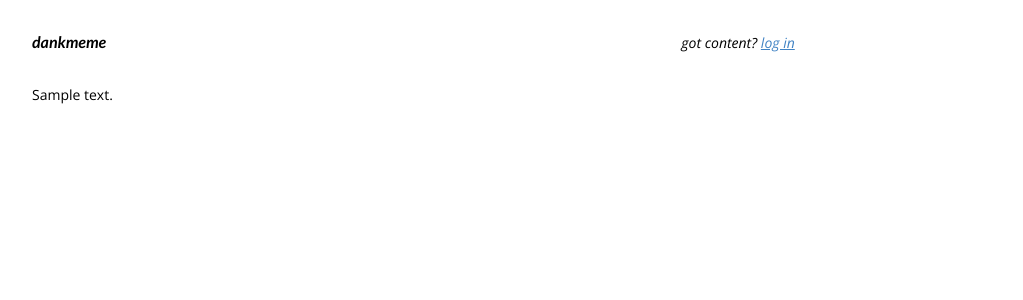
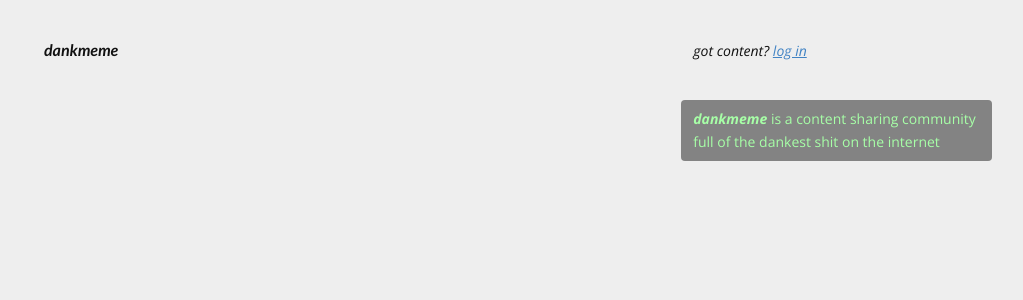
Before and after one commit to cylesoft/dank, a PHP site: page / in a window 1280 px wide. Shown: the top 300 px of the page, without its empty margins (128-1151 px from the left). Run offline with PHP 8.4, Linux system fonts and the light colour scheme; tables that the repository leaves empty or names only in its code hold one stand-in row (values such as "Sample post"); a stand-in replaces the project's code that opens the database connection.

Commit message:
added drag-and-drop file support, individual content post page, cosmetic tweaks

```diff
--- a/lib/dank/content_controller.php
+++ b/lib/dank/content_controller.php
@@ -169,7 +169,28 @@ function fetch_content($filter = array(), $order = array(), $pagination = array(
 
 	$content = array(); // will hold content to return
 
-	$get_content = $mysqli->query('SELECT posts.*, users.username FROM posts LEFT JOIN users ON users.user_id=posts.user_id ORDER BY posted_ts DESC LIMIT 20');
+	$query_where_clause = '';
+	if (count($filter) > 0) {
+
+		$query_where_clause .= 'WHERE ';
+
+		$query_where_list = '';
+
+		if (isset($filter['post_id']) && is_numeric($filter['post_id'])) {
+			if (trim($query_where_list) != '') { $query_where_list .= ' AND '; }
+			$query_where_list .= 'post_id='.((int) $filter['post_id'] * 1);
+		}
+
+		if (isset($filter['visibility']) && is_numeric($filter['visibility'])) {
+			if (trim($query_where_list) != '') { $query_where_list .= ' AND '; }
+			$query_where_list .= 'visibility >= '.((int) $filter['visibility'] * 1);
+		}
+
+		$query_where_clause .= $query_where_list;
+
+	}
+
+	$get_content = $mysqli->query('SELECT posts.*, users.username FROM posts LEFT JOIN users ON users.user_id=posts.user_id '.$query_where_clause.' ORDER BY posted_ts DESC LIMIT 20');
 	while ($content_row = $get_content->fetch_assoc()) {
 		if ($content_row['post_type'] == 'image' || $content_row['post_type'] == 'audio' || $content_row['post_type'] == 'video') {
 			$files = array();
--- a/www/css/dank.css
+++ b/www/css/dank.css
@@ -1,3 +1,17 @@
+/*
+
+	dankmeme css
+		mostly based off of the cylesoft style
+		with customizations below
+
+*/
+
+/*
+
+	generic cylesoft styling template
+
+*/
+
 * {
 	padding: 0;
 	margin: 0;
@@ -9,12 +23,7 @@ body, input, textarea {
 	font-size: 14px;
 }
 
-div.container {
-	width: 550px;
-	margin: 2rem auto;
-}
-
-div.container > *, div.col > * {
+div.col > * {
 	margin-bottom: 1rem;
 }
 
@@ -245,31 +254,20 @@ a.button {
 	background-color: #1e98de !important;
 }
 
-p.version-info {
-	font-style: italic;
-	text-align: right;
-	color: #aaa;
-	font-size: 0.75rem;
+/*
+
+	custom stuff for dankmeme
+
+*/
+
+h1 a {
+	color: inherit;
+	text-decoration: none;
 }
 
-p.aside {
-	position: absolute;
-	width: 200px;
-	margin-top: -100px;
-	margin-left: 570px;
-	padding-left: 1rem;
-	border-left: 4px solid #eaeaea;
-	color: #888;
-	font-size: 0.8rem;
-}
-
-p.aside.left {
-	margin-left: -220px;
-	padding-left: 0;
-	padding-right: 1rem;
-	border-left: none;
-	border-right: 4px solid #eaeaea;
-	text-align: right;
+body {
+	background-color: #eee;
+	color: #111;
 }
 
 form table td {
@@ -285,50 +283,73 @@ div.header p {
 	font-style: italic;
 }
 
-div.post {
-	margin-bottom: 4rem;
+div.text-box, div.post, div.new-post {
+	padding: 0.5rem 0.75rem;
 }
 
+div.post {
+	margin-bottom: 1.5rem;
+	background-color: #fff;
+	border-radius: 4px;
+}
+
+.post-info {
+	float: right;
+	color: #ccc;
+	margin-bottom: 0.5rem;
+}
+
+.post-info a {
+	color: inherit;
+}
+
+div.new-post {
+	background-color: #CFCFCF;
+	border-radius: 4px;
+}
+
+div.new-post textarea {
+	height: 10rem;
+}
+
+div.new-post #file-drop-zone {
+	border: 1px dotted black;
+	border-radius: 4px;
+	padding: 1rem;
+}
+
+div.about {
+	background-color: #838383;
+	color: #A7FFA7;
+	border-radius: 4px;
+}
+
+/*
+
+	breakpoints
+
+*/
+
 @media only screen and (max-width: 1100px) {
-	div.container {
-		margin-left: 2rem;
-		margin-right: 2rem;
-	}
+	/* large screen */
 
-	p.aside.left {
-		margin-left: 560px;
-		padding-left: 1rem;
-		padding-right: 0;
-		border-left: 4px solid #eaeaea;
-		border-right: none;
-		text-align: left;
-	}
 }
 
 @media only screen and (max-width: 850px) {
-	p.aside, p.aside.left {
-		position: static;
-		width: auto;
-		margin-left: 0;
-		margin-top: 0;
-	}
+	/* medium screen */
+
 }
 
 @media only screen and (max-width: 600px) {
-	div.container {
-		width: 100%;
-		padding: 1rem;
-		margin: 0;
-	}
+	/* small/mobile screen */
 
-	h1 {
-		font-size: 2.5rem;
-	}
 }
 
+/*
 
-/*
-* generated this grid at http://flow.gs
+	grid work
+		generated this grid at http://flow.gs
+
 */
 
 .grid-container {
@@ -345,7 +366,7 @@ div.section {
 
 .col {
 	display: block;
-	float:left;
+	float: left;
 	width: 100%;
 	background-clip: padding-box;
 	-moz-background-clip: padding-box;
@@ -355,19 +376,17 @@ div.section {
 }
 
 div.group:before, div.group:after {
-	content:"";
-	display:table;
+	content: "";
+	display: table;
 }
 
 div.group:after {
-	clear:both;
+	clear: both;
 }
 
 @media only screen and (min-width:480px) {
 
-	.col {
-		width: auto;
-	}
+	.col { width: auto; }
 
 	.s1 { width: 8.33%; }
 
--- a/www/index.php
+++ b/www/index.php
@@ -6,8 +6,33 @@ require_once('../lib/dank/login_check.php');
 
 require_once('../lib/dank/content_controller.php');
 
+$single_post_mode = false;
+
+$post_filter = array();
+
+if (isset($_GET['cid']) && is_numeric($_GET['cid'])) {
+	$post_filter['post_id'] = (int) $_GET['cid'] * 1;
+	$single_post_mode = true;
+}
+
+if ($current_user['loggedin']) {
+	$post_filter['visibility'] = $current_user['userlevel'];
+} else {
+	$post_filter['visibility'] = 6;
+}
+
 ?><!doctype html>
 <html>
+<?php echo '<!-- '.print_r($_GET, true).' -->'; ?>
+<!--
+      _             _
+     | |           | |
+   __| | __ _ _ __ | | ___ __ ___   ___ _ __ ___   ___
+  / _` |/ _` | '_ \| |/ / '_ ` _ \ / _ \ '_ ` _ \ / _ \
+ | (_| | (_| | | | |   <| | | | | |  __/ | | | | |  __/
+  \__,_|\__,_|_| |_|_|\_\_| |_| |_|\___|_| |_| |_|\___|
+
+-->
 <head>
 <meta charset="UTF-8" />
 <meta name="viewport" content="width=device-width, initial-scale=1.0">
@@ -19,10 +44,10 @@ require_once('../lib/dank/content_controller.php');
 <div class="grid-container">
 
 <div class="section group header">
-	<div class="col s8">
-		<h1>dankmeme</h1>
+	<div class="col s8 text-box">
+		<h1><a href="/">dankmeme</a></h1>
 	</div>
-	<div class="col s4">
+	<div class="col s4 text-box">
 		<?php
 		if ($current_user['loggedin'] == false) {
 		?>
@@ -37,37 +62,24 @@ require_once('../lib/dank/content_controller.php');
 	</div>
 </div>
 
-<?php
-if ($current_user['loggedin']) {
-?>
 <div class="section group">
-	<div class="col s12">
-		<form enctype="multipart/form-data" action="/content/process/" method="post">
-		<input type="hidden" name="a" value="n" />
-		<p><textarea name="content" placeholder="post some shit here"></textarea></p>
-		<p><input type="file" name="file" /> Max size: <?php echo ini_get('upload_max_filesize'); ?></p>
-		<p><label><input type="checkbox" name="public" value="1" checked="checked" /> make post public?</label></p>
-		<p><label><input type="checkbox" name="anon" value="1" /> post anonymously?</label></p>
-		<p><label><input type="checkbox" name="nsfw" value="1" /> nsfw?</label></p>
-		<p><input type="submit" class="small green" value="post that shit &raquo;" /></p>
-		</form>
-		<hr />
-	</div>
-</div>
-<?php
-} // end login check
-?>
-
-<div class="section group">
-	<div class="col s12">
+	<div class="col s8 main-content">
 		<!-- posts -->
 		<div class="posts">
 			<?php
-			$posts = fetch_content();
+			$posts = fetch_content($post_filter);
 			foreach ($posts as $post) {
 				?>
 				<div data-post-id="<?php echo $post['post_id']; ?>" class="post <?php echo $post['post_type']; ?>">
 					<!-- <?php echo print_r($post, true); ?> -->
+					<?php
+					$poster_username = ((isset($post['username']) && trim($post['username']) != '') ? $post['username'] : 'Anonymous');
+					if ($single_post_mode) {
+						?><p class="post-info"><?php echo $poster_username; ?> <?php echo date('Y-m-d h:i A', $post['posted_ts']); ?></p><?php
+					} else {
+						?><p class="post-info"><?php echo $poster_username; ?> <a href="/content/<?php echo $post['post_id']; ?>/">&raquo;</a></p><?php
+					}
+					?>
 					<?php if ($post['post_type'] == 'image' && isset($post['files'])) { ?>
 					<p><img src="<?php echo $post['files'][0]['file_url']; ?>" /></p>
 					<?php } ?>
@@ -75,13 +87,40 @@ if ($current_user['loggedin']) {
 					<p><audio controls="controls" src="<?php echo $post['files'][0]['file_url']; ?>"></audio></p>
 					<?php } ?>
 					<?php if ($post['post_type'] == 'video' && isset($post['files'])) { ?>
-					<p><video src="<?php echo $post['files'][0]['file_url']; ?>"></video></p>
+					<p><video controls="controls" src="<?php echo $post['files'][0]['file_url']; ?>"></video></p>
 					<?php } ?>
 					<?php if (isset($post['thetext'])) { ?><p><?php echo $post['thetext']; ?></p><?php } ?>
 				</div>
 				<?php
 			}
 			?>
+		</div>
+	</div>
+	<div class="col s4 sidebar">
+
+		<?php
+		if ($current_user['loggedin']) {
+		?>
+		<div class="new-post">
+			<form id="new-post-form" enctype="multipart/form-data" action="/content/process/" method="post">
+			<input type="hidden" name="a" value="n" />
+			<input type="hidden" id="max-file-bytes" value="20000000" />
+			<p id="file-list"></p>
+			<p><textarea name="content" placeholder="post some new shit here"></textarea></p>
+			<p><input type="file" name="file" id="files" /> Max size: <?php echo ini_get('upload_max_filesize'); ?></p>
+			<p id="file-drop-zone">Or drop files here.</p>
+			<p><label><input type="checkbox" name="public" value="1" checked="checked" /> make post public?</label></p>
+			<p><label><input type="checkbox" name="anon" value="1" /> post anonymously?</label></p>
+			<p><label><input type="checkbox" name="nsfw" value="1" /> nsfw?</label></p>
+			<p><input type="submit" class="small green" value="post that shit &raquo;" /></p>
+			</form>
+		</div>
+		<?php
+		} // end login check
+		?>
+
+		<div class="about text-box">
+			<p><i><b>dankmeme</b></i> is a content sharing community full of the dankest shit on the internet</p>
 		</div>
 	</div>
 </div>
--- a/www/js/dank.js
+++ b/www/js/dank.js
@@ -0,0 +1,75 @@
+var max_file_bytes;
+
+window.onload = init_dankmeme;
+
+function init_dankmeme() {
+	console.log('initializing dankmeme systems...');
+	// Check for the various File API support.
+	if (document.getElementById('new-post-form') != undefined) {
+		max_file_bytes = document.getElementById('max-file-bytes').value * 1;
+		if (window.File && window.FileReader && window.FileList && window.Blob) {
+			// supported!
+			document.getElementById('files').addEventListener('change', handleFileSelect, false);
+			// Setup the dnd listeners.
+			var dropZone = document.getElementById('file-drop-zone');
+			dropZone.addEventListener('dragover', handleDragOver, false);
+			dropZone.addEventListener('drop', handleFileDrop, false);
+		}
+	}
+}
+
+function handleFiles(files) {
+	// files is a FileList of File objects. List some properties.
+	var output = [];
+	var total_bytes = 0;
+	for (var i = 0, f; f = files[i]; i++) {
+		total_bytes += f.size;
+		output.push('<strong>', escape(f.name), '</strong> (',
+			f.type || 'n/a', ') - ',
+			f.size, ' bytes;',
+		'');
+
+		// Only process image files.
+		if (!f.type.match('image.*')) {
+			continue;
+		}
+
+		var reader = new FileReader();
+
+		// Closure to capture the file information.
+		reader.onload = (function(theFile) {
+			return function(e) {
+				// Render thumbnail.
+				var span = document.createElement('span');
+				span.innerHTML = ['<img class="thumb" src="', e.target.result, '" title="', escape(theFile.name), '"/>'].join('');
+				document.getElementById('file-list').insertBefore(span, null);
+			};
+		})(f);
+
+		// Read in the image file as a data URL.
+		reader.readAsDataURL(f);
+	}
+	document.getElementById('file-list').innerHTML = output.join('');
+	if (total_bytes > max_file_bytes) {
+		alert('warning: you\'re uploading files that are over the max upload limit');
+	}
+}
+
+function handleFileDrop(e) {
+	e.stopPropagation();
+    e.preventDefault();
+    var files = e.dataTransfer.files; // FileList object.
+    document.getElementById('files').files = files;
+    //handleFiles(files);
+}
+
+function handleFileSelect(e) {
+	var files = e.target.files; // FileList object
+	handleFiles(files);
+}
+
+function handleDragOver(e) {
+	e.stopPropagation();
+	e.preventDefault();
+	e.dataTransfer.dropEffect = 'copy'; // Explicitly show this is a copy.
+}
--- a/www/login.php
+++ b/www/login.php
@@ -18,7 +18,7 @@ if (isset($current_user) && isset($current_user['loggedin']) && $current_user['l
 <link href="//fonts.googleapis.com/css?family=Lato:300italic,700italic|Open+Sans:400italic,700italic,400,700" rel="stylesheet" type="text/css" />
 <link href="/css/dank.css" rel="stylesheet" type="text/css" />
 </head>
-<body onload="document.getElementById('start-here').focus()">
+<body>
 <div class="grid-container">
 
 <div class="section group">
@@ -30,9 +30,9 @@ if (isset($current_user) && isset($current_user['loggedin']) && $current_user['l
 <div class="section group">
 	<div class="col s12">
 		<form action="/login/" method="post">
-		<p><input tabindex="1" id="start-here" name="e" type="email" placeholder="you@fuck.off" /></p>
+		<p><input tabindex="1" name="e" type="email" placeholder="you@fuck.off" /></p>
 		<p><input tabindex="2" name="p" type="password" /></p>
-		<p><input tabindex="3" type="submit" value="log in &raquo;" /></p>
+		<p><input tabindex="3" type="submit" class="small" value="log in &raquo;" /></p>
 		</form>
 	</div>
 </div>
```
